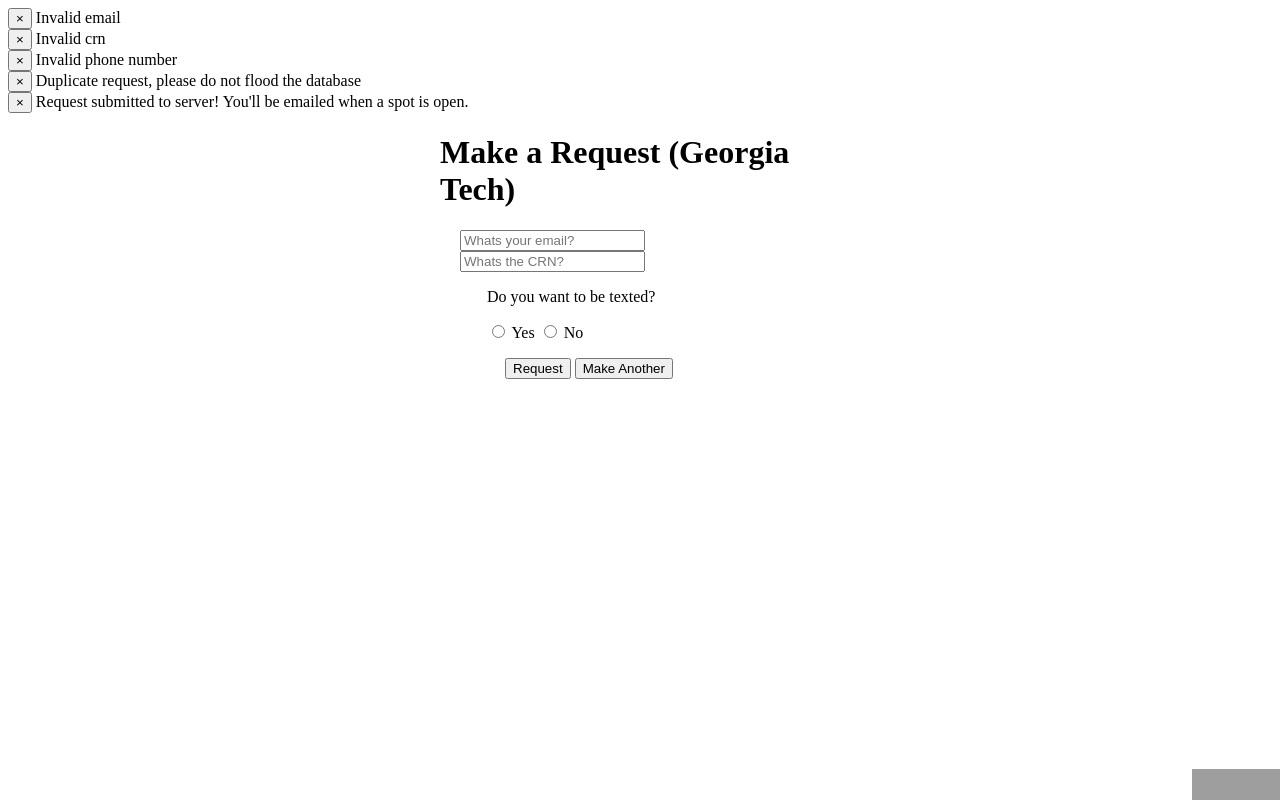
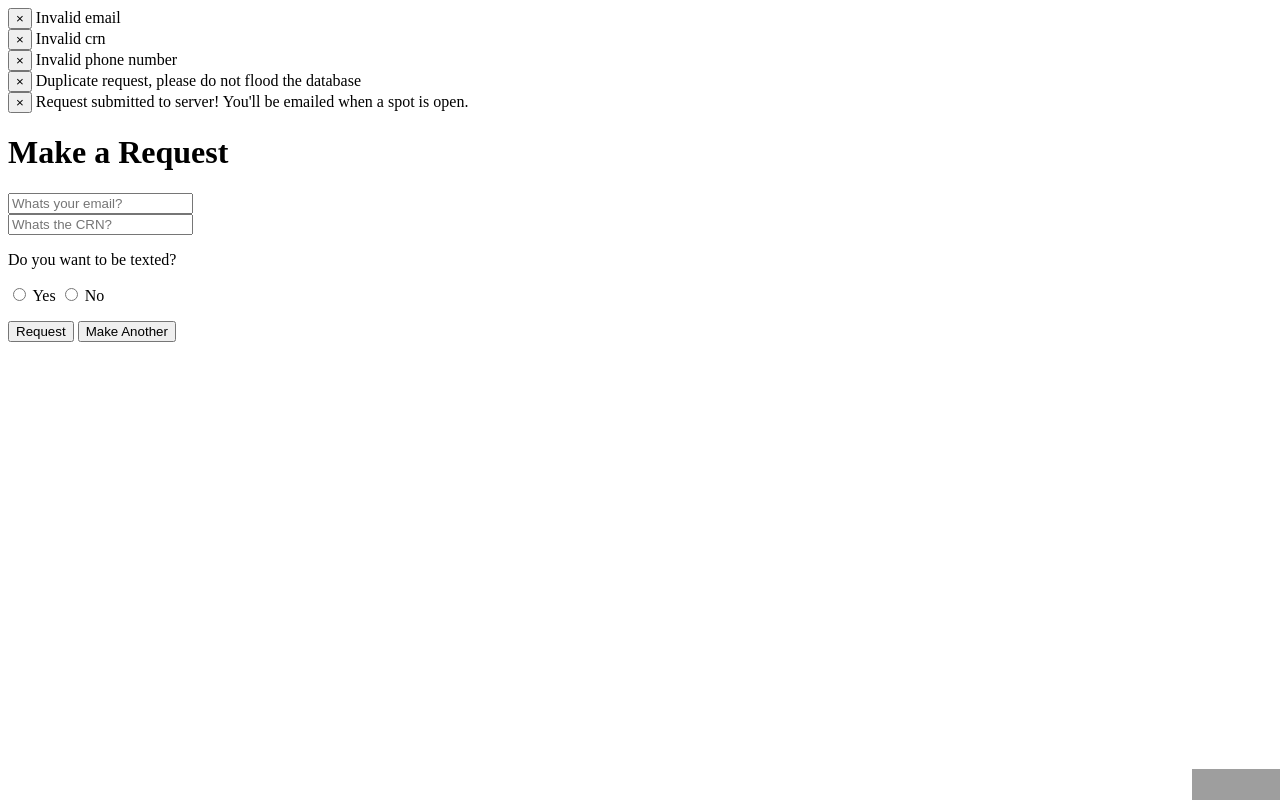
Before and after one commit to addisonamiri/gt-course-watch, a website: page views/index.html in a window 1280 px wide. Drawn offline with Linux system fonts and the light colour scheme; grey boxes are pictures that could not be loaded.

Commit message:
ec2 update

```diff
--- a/public/css/generic.css
+++ b/public/css/generic.css
@@ -7,14 +7,14 @@
 }
 
 .formCenter{
-  width: 90%;
+  width: 80%;
   display: block;
   margin-left: auto;
   margin-right: auto;
 }
 
 .btnCenter{
-  width: 75%;
+  width: 70%;
   display: block;
   margin-left: auto;
   margin-right: auto;
--- a/views/index.html
+++ b/views/index.html
@@ -1,4 +1,4 @@
-<link href="/css/generic.css" rel="stylesheet">
+<!-- <link href="/css/generic.css" rel="stylesheet"> -->
 
 <div id = "email_alert" class="alert alert-danger">
   <button type="button" class="close" data-dismiss="alert">&times;</button>
@@ -27,15 +27,7 @@
 
 
 <div class="center">
-	<h1>Make a Request (Georgia Tech)</h1>
-
-		<!-- {{#each entries}}
-		<p>
-		<a href="/article/{{id}}">{{title}}</a><br/>
-		Published: {{published}}
-		</p>
-		{{/each}}
-		 -->
+	<h1>Make a Request</h1>
 
 	<div class="formCenter">
 		<form>
@@ -45,6 +37,7 @@
 
 		<!-- 			<label for="inputCRN">CRN </label>
 		-->
+			</br>
 			<input type="text" class="form-control" id="inputCRN" placeholder="Whats the CRN?">
 
 			<div class="smsCenter">
@@ -79,6 +72,8 @@
 
 	<!-- 			<label for="inputPhoneNum">Phone Number</label>
 	 -->
+
+				</br>
 				<input type="text" class="form-control" id="inputPhoneNum" placeholder="Whats your number?">
 			</div>
 
```
